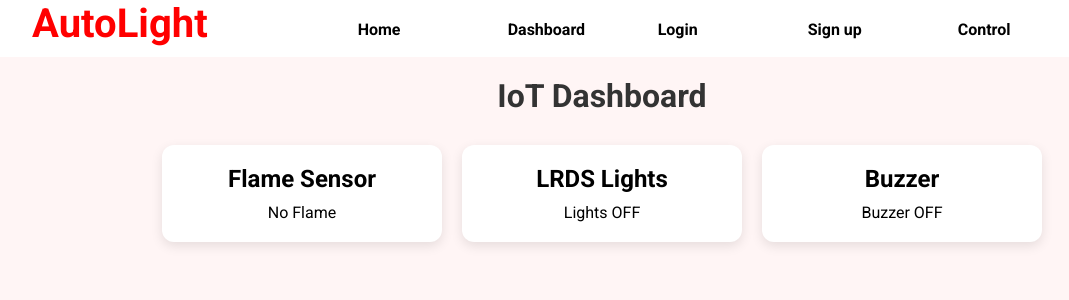
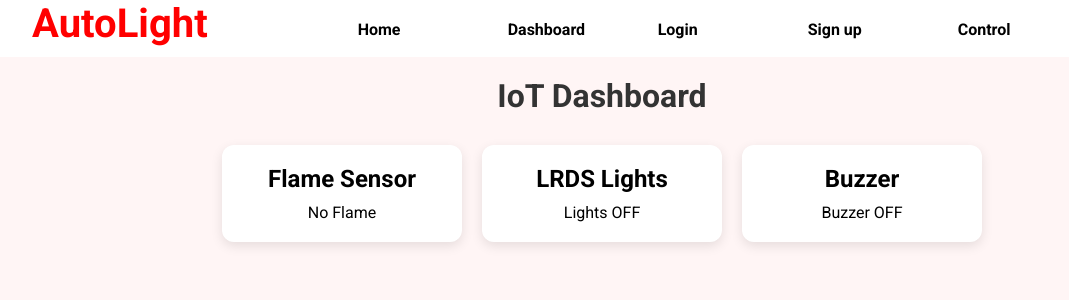
Before and after one commit to YosuefSh8829/AutoLight, a React (Vite) app in the folder vite-project/: page /dashboard in a window 1280 px wide. Shown: the top 300 px of the page, without its empty margins (38-1107 px from the left). Built offline with nearby package versions, Linux system fonts and the light colour scheme; a web font is replaced by a local one.

Commit message:
autolight

```diff
--- a/vite-project/src/Components/Dashboard.jsx
+++ b/vite-project/src/Components/Dashboard.jsx
@@ -2,14 +2,14 @@ import React, { useContext, useEffect, useState } from "react";
 import { IoTContext } from "./context/IoTContext";
 
 export default function Dashboard() {
-  const { flameDetected, lightsOn, buzzerOn } = useContext(IoTContext); // 🔹 removed carDetected, added buzzerOn
+  const { flameDetected, lightsOn, buzzerOn } = useContext(IoTContext);
   const [cards, setCards] = useState([]);
 
   useEffect(() => {
     setCards([
       { title: "Flame Sensor", value: flameDetected ? "🔥 Flame Detected!" : "No Flame", alert: flameDetected },
       { title: "LRDS Lights", value: lightsOn ? "💡 Lights ON" : "Lights OFF", active: lightsOn },
-      { title: "Buzzer", value: buzzerOn ? "🔊 Buzzer ON" : "Buzzer OFF", active: buzzerOn }, // 🔹 new card
+      { title: "Buzzer", value: buzzerOn ? "🔊 Buzzer ON" : "Buzzer OFF", active: buzzerOn },
     ]);
   }, [flameDetected, lightsOn, buzzerOn]);
 
@@ -20,7 +20,7 @@ export default function Dashboard() {
         {cards.map((card, index) => (
           <div
             key={index}
-            className={`card ${card.active ? "active" : ""} ${card.alert ? "alert" : ""}`}
+            className={`card ${card.active ? "active" : ""} ${card.alert ? "alert" : ""} animate-card`}
           >
             <h2>{card.title}</h2>
             <p>{card.value}</p>
--- a/vite-project/src/index.css
+++ b/vite-project/src/index.css
@@ -633,3 +633,44 @@ h1 {
   from { opacity: 0; transform: translateY(10px); }
   to { opacity: 1; transform: translateY(0); }
 }
+
+/* Fade-in animation for cards */
+@keyframes fadeInUp {
+  0% {
+    opacity: 0;
+    transform: translateY(20px);
+  }
+  100% {
+    opacity: 1;
+    transform: translateY(0);
+  }
+}
+
+.dashboard .cards {
+  display: flex;
+  gap: 20px;
+  flex-wrap: wrap;
+}
+
+.card {
+  width: 200px;
+  padding: 20px;
+  border-radius: 12px;
+  background-color: #ffffff;
+  transition: background-color 0.5s, transform 0.3s;
+  opacity: 0; /* start invisible for fade-in */
+}
+
+.card.animate-card {
+  animation: fadeInUp 0.5s forwards;
+}
+
+.card.active {
+  background-color: #ff4d4d; /* red when active */
+  color: white;
+}
+
+.card.alert {
+  border: 2px solid #ffae42; /* orange border for alerts */
+  box-shadow: 0 0 10px rgba(255, 174, 66, 0.7);
+}
```
